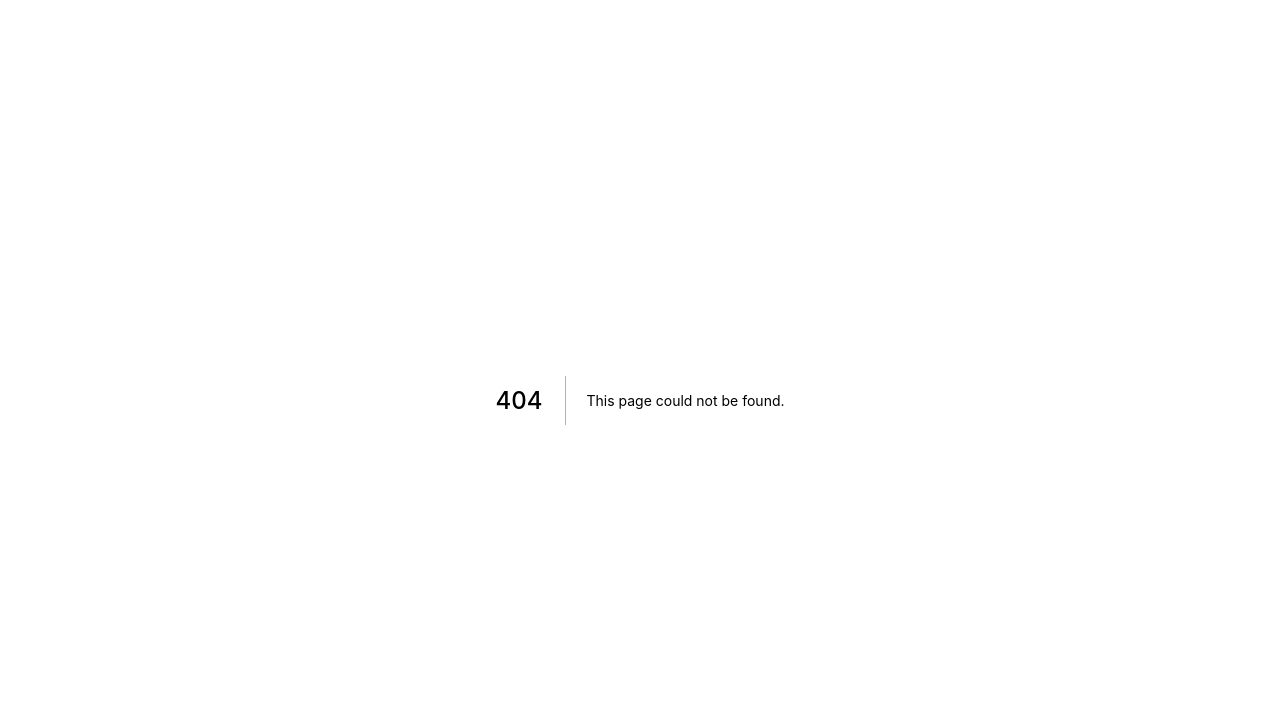
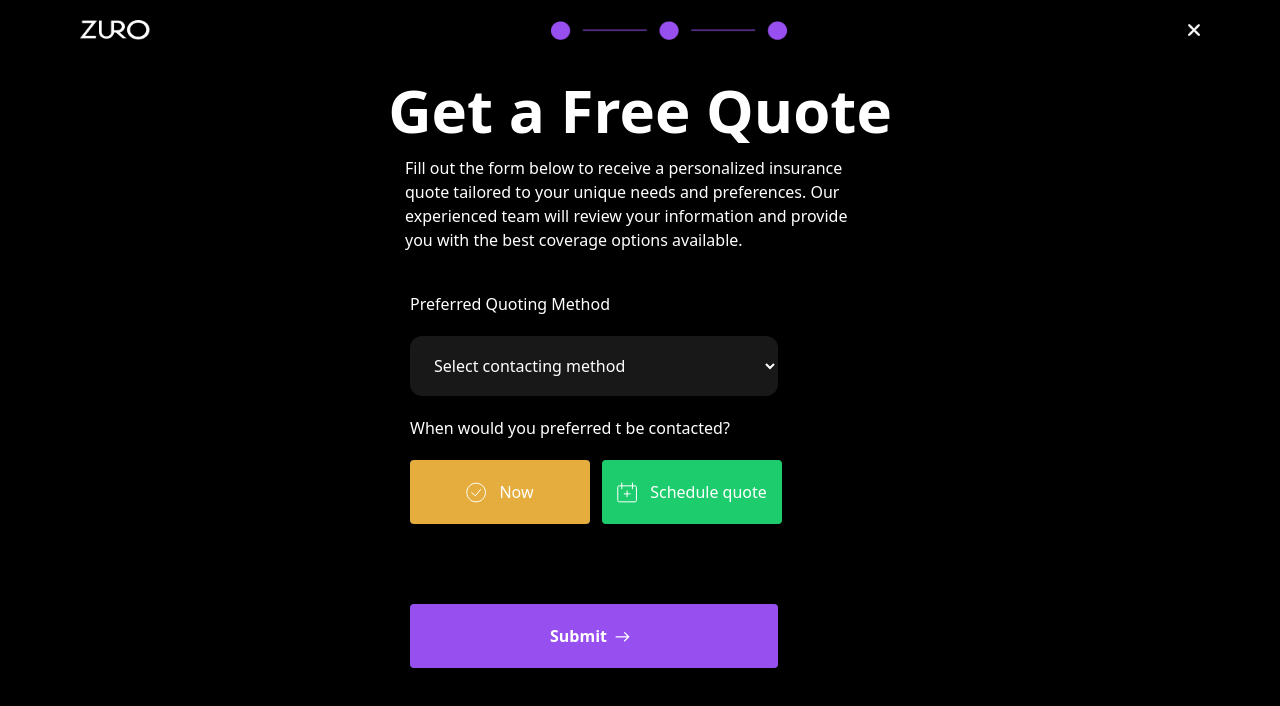
Before and after one commit to JojoDuke/ZuroNew, a Next.js app: page /page5 in a window 1280 px wide. Before the commit this address had no page. Shown: the top 706 px of the page. Built offline with nearby package versions, Linux system fonts and the light colour scheme.

Commit message:
page5 initial commit for preferred quoting method

```diff
--- /dev/null
+++ b/pages/page5.tsx
@@ -0,0 +1,160 @@
+import { useState } from 'react';
+import Head from 'next/head';
+import Image from 'next/image';
+import progress3 from '../public/progress3.png';
+import Link from 'next/link';
+import Heading from '../components/Heading';
+import ProgressNav from '../components/ProgressNav';
+import next from '../public/page4/next.svg'
+import calender from '../public/page5/calendar-plus.svg'
+import tick from '../public/page5/tick-circle.svg'
+import complete from '../public/page5/complete.svg'
+const Page5 = () => {
+    const [currentValue, setCurrentValue] = useState('')
+    const [schedule, setSchedule] = useState(false)
+    const [active, setActive] = useState(false)
+    const [scheduleComplete, setScheduleComplete] = useState(false)
+    const [date, setDate] = useState('')
+    // handleSelectchange
+    const handleSelectChange = e => {
+        setCurrentValue(e.target.value)
+    }
+
+    //handleSchedule Quote Btn
+    const handleScheduleClick = e => {
+        setSchedule(!schedule)
+        setScheduleComplete(false)
+        setActive(false)
+    }
+
+    //handleNow Btn
+    const handleNowClick = ()=> {
+        setSchedule(false)
+    }
+
+    //handleSubmit
+    const handleSubmit = e => {
+        e.preventDefault()
+        setScheduleComplete(true)
+        setDate(e.target[0].value)
+    }
+
+    //handleDateChange
+    const handleDateChange = e => {
+        if(e.target.value.length){
+            return setActive(true)
+        }
+        return setActive(false)
+    }
+
+    const reset = () => {
+        setSchedule(false)
+        setScheduleComplete(false)
+        setActive(false)
+    }
+    return (
+        <div className="flex min-h-screen flex-col items-center justify-center">
+        <Head>
+            <title>Zuro</title>
+            <link rel="icon" href="/favicon.ico" />
+        </Head>
+
+        <main className="flex w-full h-full flex-1 flex-col text-center bg-black">
+
+            <ProgressNav progress={progress3} alt={'progress3'}/>
+
+        <section className="my-10 text-white">
+            <Heading />
+
+            <div className='w-[460px] text-left mt-10 flex flex-col mx-auto'>
+                <h3 className=''>Preferred Quoting Method</h3>
+                <select name="" id="" value={currentValue} onChange={handleSelectChange} className='w-[80%] px-5 bg-[#181818] h-[60px] rounded-xl my-5 outline-none cursor-pointer'>
+
+                    <option value="">Select contacting method</option>
+                    <option value="Calls">Calls</option>
+                    <option value="Online">Online</option>
+                    <option value="In-person">In-person</option>
+                    <option value="E-mail">E-mail</option>
+                    <option value="Text message">Text message</option>
+                    <option value="Chatbot">Chatbot</option>
+                </select>
+
+                <h3>When would you preferred t be contacted?</h3>
+                <div className='flex gap-3 mt-5'>
+                    <button onClick={handleNowClick} className="bg-[#E5AD3E] h-[64px] rounded w-[180px] flex justify-center items-center gap-3">
+                        <Image src={tick} />
+                        Now
+                    </button>
+                    <button onClick={handleScheduleClick} className="bg-[#1DCD6D] h-[64px] rounded w-[180px] flex justify-center items-center gap-3">
+                        <Image src={calender} />
+                        Schedule quote
+                    </button>
+                </div>
+
+                {
+                    //schedule quote
+                    schedule &&
+
+                    <div className='w-[80%] mt-5 bg-[#181818] text-center p-10 rounded-xl'>
+                        {
+                            !scheduleComplete ?
+                            //set schedule
+                            <>
+                                <h2 className='mb-3 text-[40px]'>Schedule Quote</h2>
+                                <p className='text-[14px]'>When would you preferred to be contacted</p>
+                                {/* form */}
+                                <form onSubmit={handleSubmit} className='mt-10'>
+                                    <input
+                                        type="date"
+                                        name=""
+                                        id="date"
+                                        onChange={handleDateChange}
+                                        className='text-[20px] text-black w-[100%] rounded h-[50px] p-3 my-5 outline-none '
+                                    />
+                                    <div className='flex gap-3 justify-center'>
+                                        {/* cancel button */}
+                                        <button type='reset' onClick={reset} className="h-[51px] border rounded w-[155px] flex justify-center items-center gap-3">
+                                            Cancel
+                                        </button>
+                                        {/* schedule button */}
+                                        <button
+                                            type='submit'
+                                            disabled={!active}
+                                            className="disabled:cursor-no-drop bg-[#1DCD6D] h-[51px] rounded w-[155px] flex justify-center items-center gap-3">
+                                            Schedule
+                                        </button>
+                                    </div>
+                                </form>
+                            </>
+                            :
+                            //schedule complete
+                            <div className='flex flex-col items-center'>
+                                <div className='bg-[#1DCD6D] rounded-[50%] h-[170px] w-[170px] flex items-center justify-center mb-5'>
+                                    <Image src={complete} />
+                                </div>
+                                <h2 className='mb-3 text-[35px]'>Quote Scheduled</h2>
+                                <p className='text-[14px] mt-5 mb-20'>You have successfully scheduled a quote for <span>{date}</span></p>
+                                <button onClick={reset} className="h-[51px] border rounded w-[100%] flex justify-center items-center gap-3">
+                                    Cancel
+                                </button>
+                            </div>
+                        }
+                    </div>
+                }
+
+                <Link href="/page5">
+                    <button className="bg-[#9750EF] hover:bg-[#cda7fc] duration-300 ease-in-out h-16 w-[80%] mt-20 rounded font-bold flex items-center justify-center">
+                        Submit
+                        <Image src={next} />
+                    </button>
+                </Link>
+            </div>
+
+
+        </section>
+        </main>
+        </div>
+    )
+}
+
+export default Page5
```
